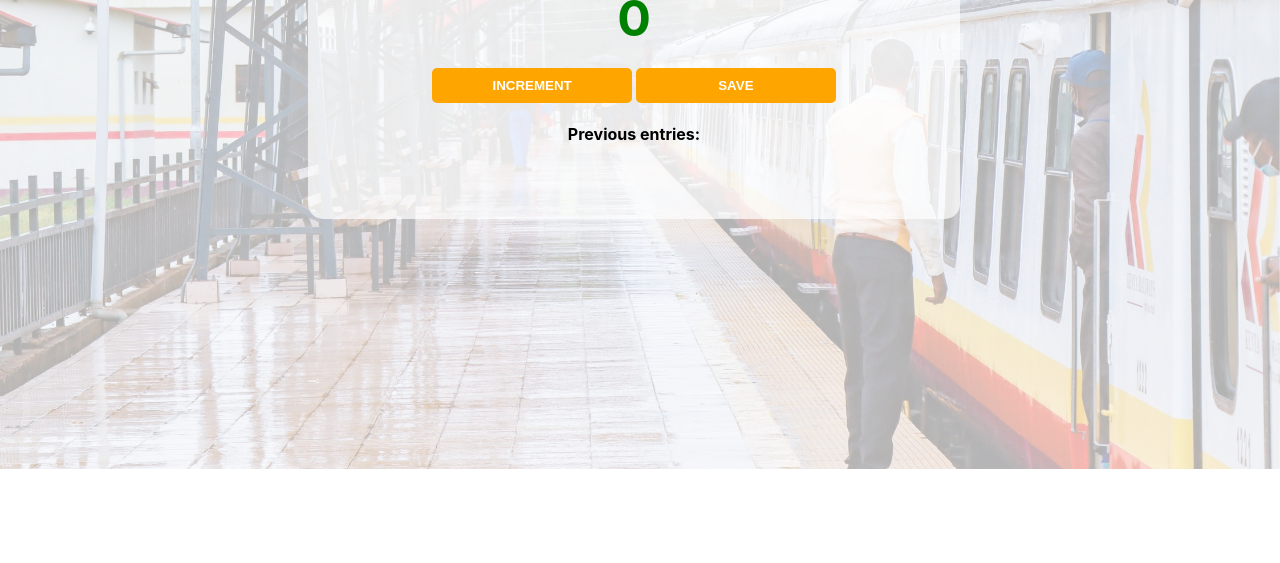
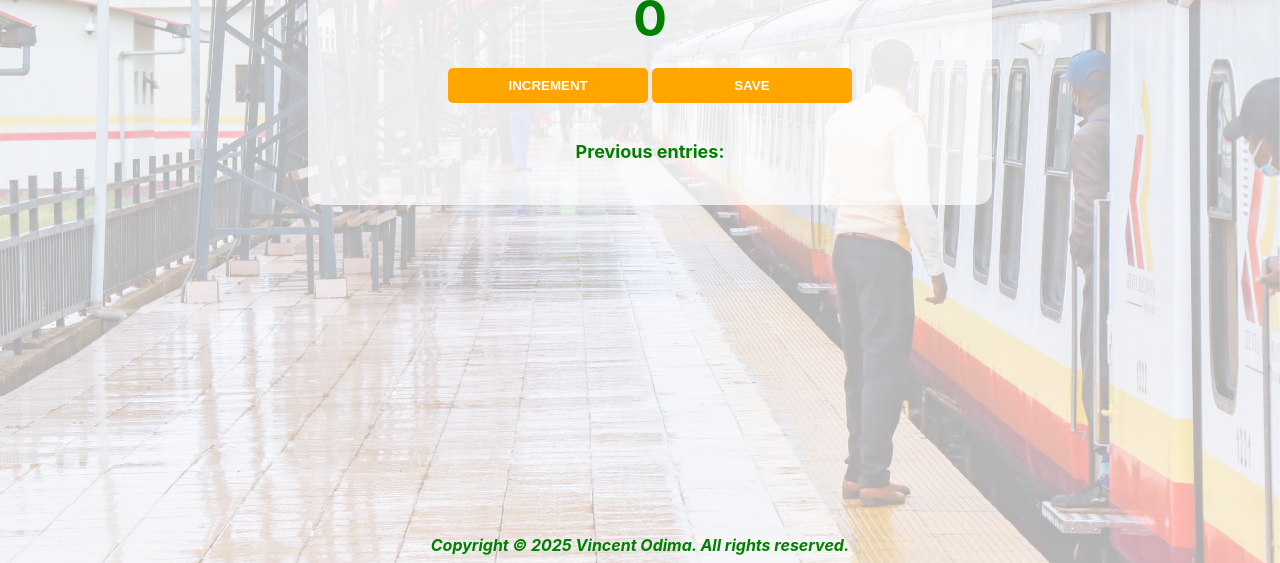
Before and after one commit to Odima-dev/Passenger-Counter-App, a plain HTML site: page index.html in a window 1280 px wide. Shown: the part 331-894 px from the top of the page. Before the commit the page ends 800 px from the top, so only its background shows below. Drawn offline with Linux system fonts and the light colour scheme.

Commit message:
Styling the page

```diff
--- a/index.css
+++ b/index.css
@@ -12,8 +12,8 @@ div {
     margin-top: 250px;
     margin-left: 300px;
     margin-right: 280px;
-    width: 50%;
-    height: 280px;
+    width: auto;
+    height: auto;
     padding: 10px;
     background-color: rgba(255, 255, 255, 0.7); /* Light white overlay */
     background-blend-mode: overlay;
@@ -50,3 +50,16 @@ button:hover {
     box-shadow: 0px 4px 10px rgba(0, 0, 0, 0.3);
     background-color: green;
 }
+
+p {
+    padding: 15px;
+    font-size: 18px;
+    color: green;
+}
+
+footer {
+    margin-top: 330px;
+    margin-bottom: 5px;
+    color: green;
+    font-style: italic;
+}
--- a/index.html
+++ b/index.html
@@ -14,4 +14,5 @@
             <script src="index.js"></script>
         </div>
     </body>
+    <footer>Copyright © 2025 Vincent Odima. All rights reserved.</footer>
 </html>
--- a/index.js
+++ b/index.js
@@ -9,7 +9,8 @@ function increment() {
 
 function save() {
 let countStr = countEl.innerText + "-"
+document.getElementById("save-el").textContent += countStr;
 
-document.getElementById("save-el").textContent += countStr
-
+countEl.textContent = 0;
+count = 0;
 }
```
